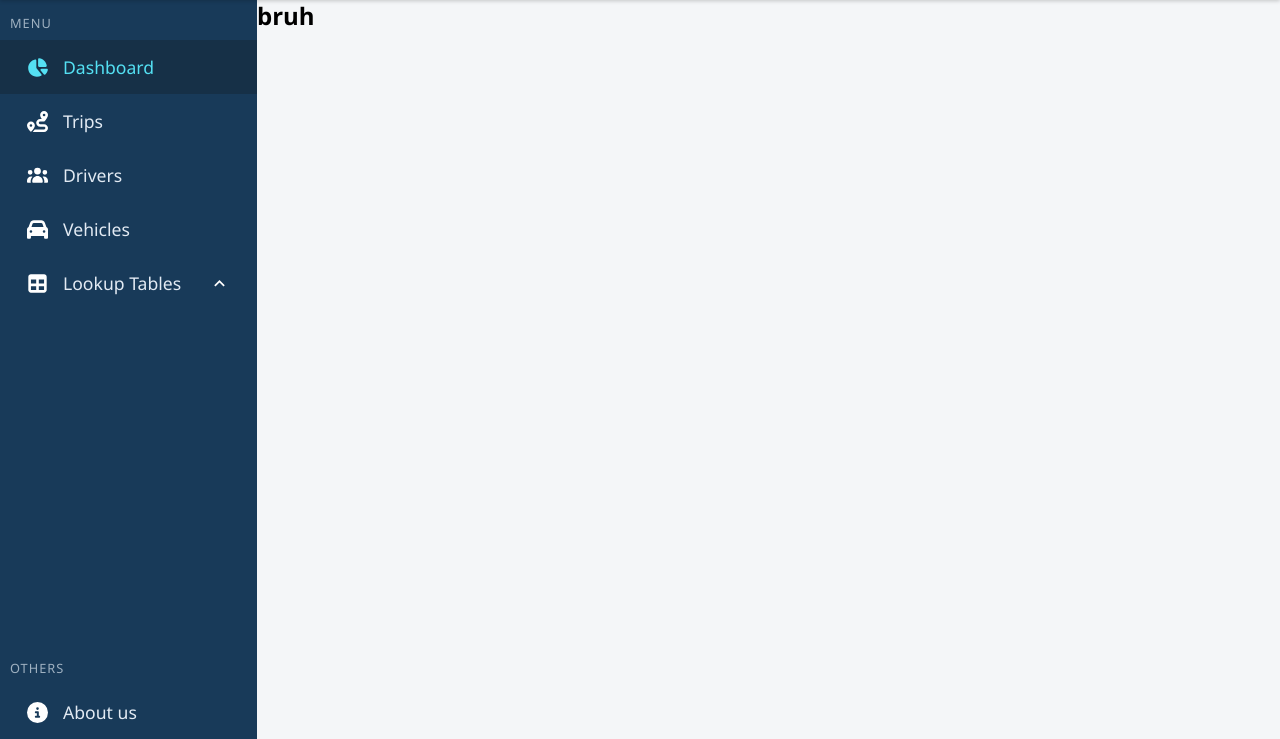
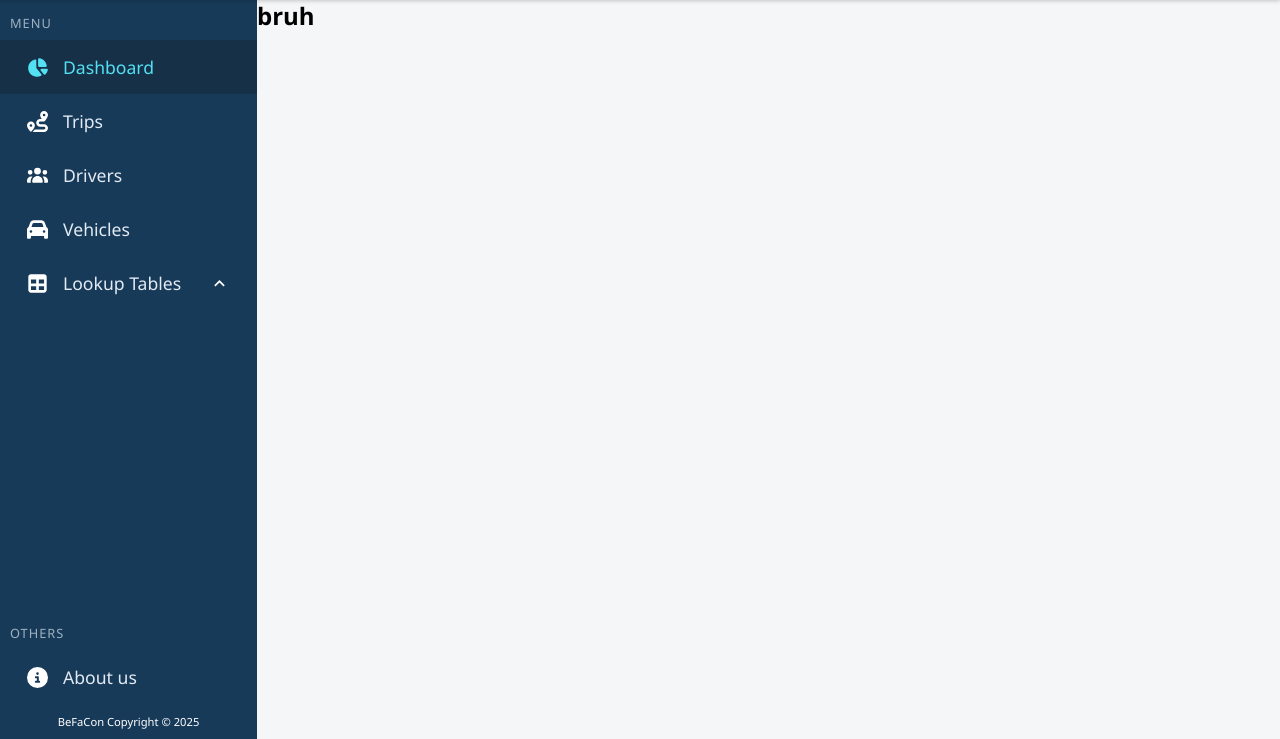
Before and after one commit to Axl-Jhone/befacon-transport-database, a PHP site: page / in a window 1280 px wide. Shown: the part 61-800 px from the top of the page. Run offline with PHP 8.4, Linux system fonts and the light colour scheme; some libraries are stand-ins or nearby versions.

Commit message:
feat(sidebar): add copyright footer

```diff
--- a/assets/css/sidebar.css
+++ b/assets/css/sidebar.css
@@ -10,9 +10,9 @@
     overflow-y: auto;
     display: flex;
     flex-direction: column;
-    transition: 300ms ease-in-out;
-    overflow: hidden;
+    overflow-x: hidden;
     white-space: nowrap;
+    transition: width 300ms ease-in-out;
 }
 
 .sidebar.close {
@@ -120,85 +120,14 @@
     margin-top: auto;
 }
 
-
-
-
-
-
-
-/* .sidebar {
-    background-color: #183a59;
-    color: white;
-    width: 257px;
-    padding: 15px 0 0 0;
-    position: fixed;
-    top: 60px;
-    height: calc(100vh - 60px);
-    z-index: 1;
-    box-shadow: -4px 0 10px rgba(0,0,0,0.2);
-    overflow-y: auto;
+footer {
     display: flex;
-    flex-direction: column;
+    align-items: center;
+    justify-content: center;
+    font-size: 0.7rem;
+    padding: 10px;
 }
 
-svg {
-    height: 1.125rem;
-    width: 1.125rem;
+.sidebar.close footer {
+    opacity: 0;
 }
-
-.section-title {
-    font-size: 0.8rem;
-    color: #9fb1c1;
-    letter-spacing: 1px;
-    margin-bottom: 8px;
-    padding-left: 27px;
-}
-
-.main-menu {
-    list-style: none;
-    padding: 0;
-    margin: 0;
-}
-
-.main-menu li {
-    width: 100%;
-}
-
-.menu-link, .submenu-link {
-    color: #e2eaf3;
-    font-size: 1.1rem;
-    display: flex;
-    gap: 10px;
-    align-items: center;
-    padding: 15px 27px;
-    text-decoration: none;
-    width: 100%;
-    transition: background 0.2s;
-}
-
-.menu-link .fa-angle-right {
-    margin-left: auto;
-}
-
-.menu-link span, .submenu-link span {
-    font-weight: 400;
-}
-
-.menu-link:hover {
-    background-color: #163047;
-    color: #54e0f3;
-}
-
-.bottom {
-    margin-top: auto;
-}
-
-.submenu-link  {
-    padding-left: 59px;
-}
-
-.submenu-link:hover {
-    background-color: #13293d;
-    color: #4ab5c4;
-}
- */
--- a/components/sidebar.php
+++ b/components/sidebar.php
@@ -1,5 +1,5 @@
 <nav id="sidebar" class="sidebar">
-    <p class="section-title"><span>MENU</span></p>
+    <p class="section-title">MENU</p>
     <ul>
         <li class="active">
             <a href="#" class="menu-item">
@@ -54,108 +54,14 @@
     <div class="bottom-menu">
         <p class="section-title">OTHERS</p>
         <ul>
-            <a href="#" class="menu-item">
-                <svg xmlns="http://www.w3.org/2000/svg" viewBox="0 0 512 512"><!--!Font Awesome Free v7.1.0 by @fontawesome - https://fontawesome.com License - https://fontawesome.com/license/free Copyright 2025 Fonticons, Inc.--><path d="M256 512a256 256 0 1 0 0-512 256 256 0 1 0 0 512zM224 160a32 32 0 1 1 64 0 32 32 0 1 1 -64 0zm-8 64l48 0c13.3 0 24 10.7 24 24l0 88 8 0c13.3 0 24 10.7 24 24s-10.7 24-24 24l-80 0c-13.3 0-24-10.7-24-24s10.7-24 24-24l24 0 0-64-24 0c-13.3 0-24-10.7-24-24s10.7-24 24-24z"/></svg>
-                <span>About us</span>
-            </a>
+            <li>
+                <a href="#" class="menu-item">
+                    <svg xmlns="http://www.w3.org/2000/svg" viewBox="0 0 512 512"><path d="M256 512a256 256 0 1 0 0-512 256 256 0 1 0 0 512zM224 160a32 32 0 1 1 64 0 32 32 0 1 1 -64 0zm-8 64l48 0c13.3 0 24 10.7 24 24l0 88 8 0c13.3 0 24 10.7 24 24s-10.7 24-24 24l-80 0c-13.3 0-24-10.7-24-24s10.7-24 24-24l24 0 0-64-24 0c-13.3 0-24-10.7-24-24s10.7-24 24-24z"/></svg>
+                    <span>About us</span>
+                </a>
+            </li>
         </ul>
+
+        <footer>BeFaCon Copyright © 2025</footer>
     </div>
 </nav>
-
-<!-- <aside class="sidebar">
-    <p class="section-title">MENU</p>
-    <ul class="main-menu">
-        <li>
-            <a class="menu-link" href="#">
-                <i class="fa-solid fa-chart-pie"></i>
-                <span>Dashboard</span>
-            </a>
-        </li>
-
-        <li>
-            <a class="menu-link" href="#">
-                <i class="fa-solid fa-route"></i>
-                <span>Trips</span>
-            </a>
-        </li>
-
-        <li>
-            <a class="menu-link" href="#">
-                <i class="fa-solid fa-users"></i>
-                <span>Drivers</span>
-            </a>
-        </li>
-
-        <li>
-            <a class="menu-link" href="#">
-                <i class="fa-solid fa-taxi"></i>
-                <span>Vehicles</span>
-            </a>
-        </li>
-
-        <li class="has-submenu">
-            <a class="menu-link" href="#">
-                <i class="fa-solid fa-table"></i>
-                <span>Lookup Tables</span>
-                <i class="fa-solid fa-angle-right"></i>
-            </a>
-
-            <ul class="submenu">
-                <li>
-                    <a class="submenu-link" href="#">
-                        <span>Access Type</span>
-                    </a>
-                </li>
-
-                <li>
-                    <a class="submenu-link" href="#">
-                        <span>Driver Status</span>
-                    </a>
-                </li>
-
-                <li>
-                    <a class="submenu-link" href="#">
-                        <span>License Type</span>
-                    </a>
-                </li>
-
-                <li>
-                    <a class="submenu-link" href="#">
-                        <span>Purpose Type</span>
-                    </a>
-                </li>
-
-                <li>
-                    <a class="submenu-link" href="#">
-                        <span>Trip Status</span>
-                    </a>
-                </li>
-
-                <li>
-                    <a class="submenu-link" href="#">
-                        <span>Vehicle Condition</span>
-                    </a>
-                </li>
-
-                <li>
-                    <a class="submenu-link" href="#">
-                        <span>Vehicle Status</span>
-                    </a>
-                </li>
-
-                <li>
-                    <a class="submenu-link" href="#">
-                        <span>Vehicle Type</span>
-                    </a>
-                </li>
-            </ul>
-        </li>
-    </ul>
-
-    <div class="bottom">
-        <p class="section-title">OTHERS</p>
-        <ul class="main-menu">
-            <li><a class="menu-link" href="#"><i class="fa-solid fa-circle-info"></i><span>About us</span></a></li>
-        </ul>
-    </div>
-</aside> -->
```
